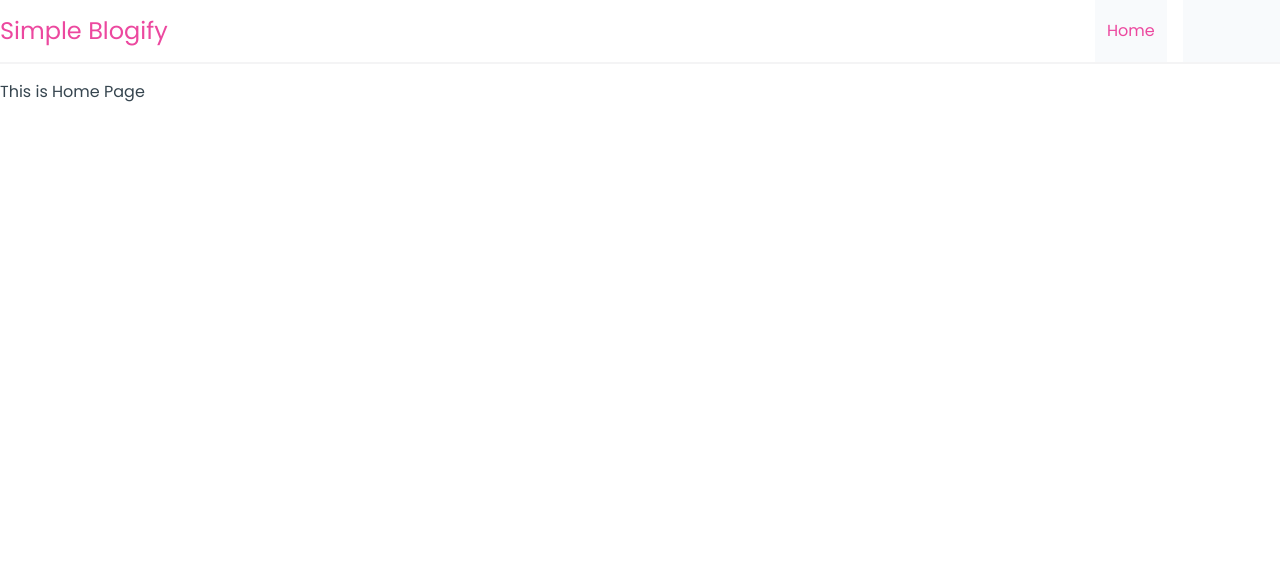
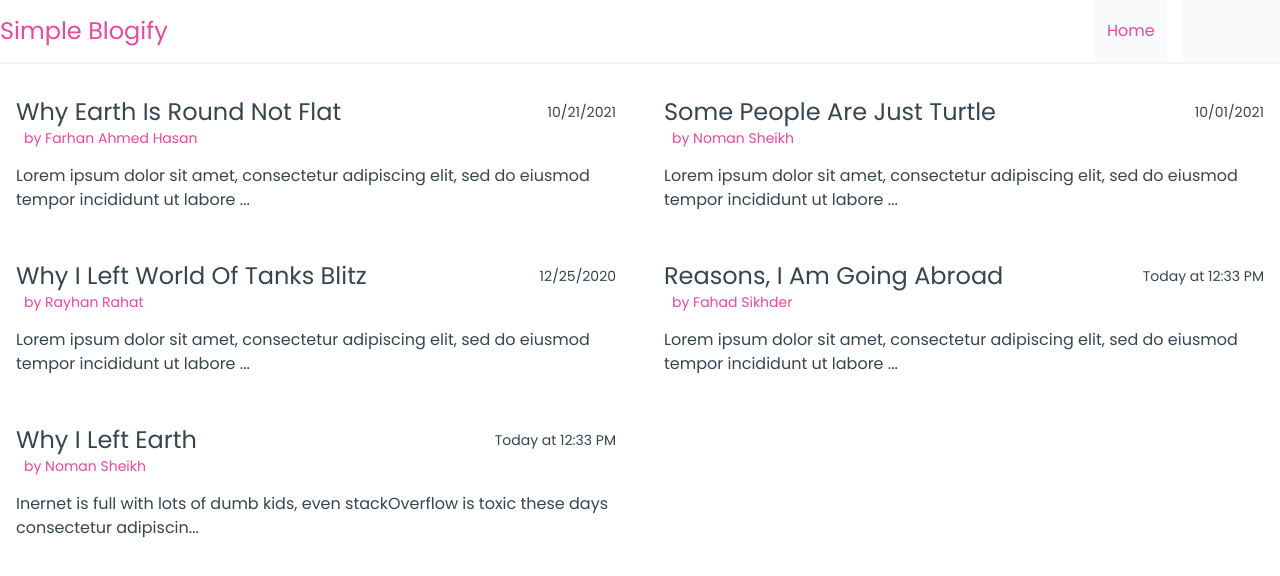
Before and after one commit to farhanahmedhasan/simple-blogify, a React (Create React App) app: page /#/ in a window 1280 px wide. Shown: the top 576 px of the page. Built offline with nearby package versions, Linux system fonts and the light colour scheme.

Commit message:
Added blog preview

```diff
--- a/package.json
+++ b/package.json
@@ -8,6 +8,7 @@
     "@testing-library/jest-dom": "^5.15.1",
     "@testing-library/react": "^11.2.7",
     "@testing-library/user-event": "^12.8.3",
+    "moment": "^2.29.1",
     "react": "^17.0.2",
     "react-dom": "^17.0.2",
     "react-router-dom": "^6.0.2",
--- /dev/null
+++ b/src/assests/data/blogsData.js
@@ -0,0 +1,45 @@
+import moment from 'moment';
+export const blogsData = [
+  {
+    id: 1,
+    title: 'why earth is round not flat',
+    author: 'Farhan Ahmed Hasan',
+    date: moment().subtract(40, 'days').calendar(),
+    content:
+      'Lorem ipsum dolor sit amet, consectetur adipiscing elit, sed do eiusmod tempor incididunt ut labore et dolore magna aliqua. Ut enim ad minim veniam, quis nostrud exercitation ullamco laboris nisi ut aliquip ex ea commodo consequat. Duis aute irure dolor in reprehenderit in voluptate velit esse cillum dolore eu fugiat ',
+  },
+  {
+    id: 2,
+    title: 'some people are just turtle',
+    author: 'Noman Sheikh',
+    date: moment().subtract(60, 'days').calendar(),
+    content:
+      'Lorem ipsum dolor sit amet, consectetur adipiscing elit, sed do eiusmod tempor incididunt ut labore et dolore magna aliqua. Ut enim ad minim veniam, quis nostrud exercitation ullamco laboris nisi ut aliquip ex ea commodo consequat. Duis aute irure dolor in reprehenderit in voluptate velit esse cillum dolore eu fugiat ',
+  },
+  {
+    id: 3,
+    title: 'why i left world of tanks blitz',
+    author: 'Rayhan Rahat',
+    date: moment().subtract(340, 'days').calendar(),
+    content:
+      'Lorem ipsum dolor sit amet, consectetur adipiscing elit, sed do eiusmod tempor incididunt ut labore et dolore magna aliqua. Ut enim ad minim veniam, quis nostrud exercitation ullamco laboris nisi ut aliquip ex ea commodo consequat. Duis aute irure dolor in reprehenderit in voluptate velit esse cillum dolore eu fugiat ',
+  },
+
+  {
+    id: 4,
+    title: 'reasons, i am going abroad',
+    author: 'Fahad Sikhder',
+    date: moment().subtract(0, 'days').calendar(),
+    content:
+      'Lorem ipsum dolor sit amet, consectetur adipiscing elit, sed do eiusmod tempor incididunt ut labore et dolore magna aliqua. Ut enim ad minim veniam, quis nostrud exercitation ullamco laboris nisi ut aliquip ex ea commodo consequat. Duis aute irure dolor in reprehenderit in voluptate velit esse cillum dolore eu fugiat ',
+  },
+
+  {
+    id: 4,
+    title: 'why i left earth',
+    author: 'Noman Sheikh',
+    date: moment().subtract(0, 'days').calendar(),
+    content:
+      'Inernet is full with lots of dumb kids, even stackOverflow is toxic these days consectetur adipiscing elit, sed do eiusmod tempor incididunt ut labore et dolore magna aliqua. Ut enim ad minim veniam, quis nostrud exercitation ullamco laboris nisi ut aliquip ex ea commodo consequat. Duis aute irure dolor in reprehenderit in voluptate velit esse cillum dolore eu fugiat ',
+  },
+];
--- /dev/null
+++ b/src/components/Blogs.js
@@ -0,0 +1,27 @@
+import { useState } from 'react';
+import { blogsData } from '../assests/data/blogsData';
+
+const Blogs = () => {
+  const [blogs, setBlogs] = useState(blogsData);
+
+  return (
+    <div className='py-4 grid gap-4  grid-cols-2'>
+      {blogs.map((blog) => {
+        const { title, author, date, content, id } = blog;
+        return (
+          <figure key={id} className='figure'>
+            <div className='flex items-center justify-between'>
+              <h2 className='figure__title'> {title}</h2>
+              <span className='figure__date'>{date}</span>
+            </div>
+
+            <span className='figure__author'>by {author}</span>
+            <p className='figure__content'>{content.substring(0, 100)}...</p>
+          </figure>
+        );
+      })}
+    </div>
+  );
+};
+
+export default Blogs;
--- a/src/components/Navbar.js
+++ b/src/components/Navbar.js
@@ -4,19 +4,16 @@ import { Link } from 'react-router-dom';
 const Navbar = () => {
   return (
     <div className='container'>
-      <nav className=' text-pink-light border-b-2 border-white-dark h-16 flex items-center'>
+      <nav className='navbar'>
         <div className='text-2xl'>Simple Blogify</div>
 
         {/* Nav Links Starts*/}
-        <ul className='ml-auto space-x-4 flex items-center self-stretch'>
+        <ul className='navbar__links'>
           {/* <div>Dark</div> */}
           {navData.map((item) => {
             const { name, link, id, extraClass } = item;
             return (
-              <li
-                key={id}
-                className={`bg-white-light h-full flex items-center hover:bg-white-dark cursor-pointer ${extraClass}`}
-              >
+              <li key={id} className={`navbar__links__item ${extraClass}`}>
                 <Link className='p-3' to={link}>
                   {name}
                 </Link>
--- a/src/index.css
+++ b/src/index.css
@@ -4,6 +4,10 @@
 @import 'tailwindcss/components';
 @import 'tailwindcss/utilities';
 
+@import 'styles/pages/navbar.css';
+
+@import 'styles/components/blogPreview.css';
+
 body {
   font-family: 'Poppins', sans-serif;
   color: #36454f;
--- a/src/pages/Home.js
+++ b/src/pages/Home.js
@@ -1,7 +1,10 @@
+import Blogs from '../components/Blogs';
 const Home = () => {
   return (
     <>
-      <div className='container mt-4'>This is Home Page</div>
+      <div className='container'>
+        <Blogs />
+      </div>
     </>
   );
 };
--- /dev/null
+++ b/src/styles/components/blogPreview.css
@@ -0,0 +1,15 @@
+.figure {
+  @apply p-4 cursor-pointer hover:bg-white-dark;
+}
+
+.figure__title {
+  @apply text-2xl capitalize;
+}
+
+.figure__date {
+  @apply text-sm;
+}
+
+.figure__author {
+  @apply text-sm block ml-2 mb-4 text-pink-light;
+}
--- /dev/null
+++ b/src/styles/pages/navbar.css
@@ -0,0 +1,11 @@
+.navbar {
+  @apply text-pink-light border-b-2 border-white-dark h-16 flex items-center;
+}
+
+.navbar__links {
+  @apply ml-auto space-x-4 flex items-center self-stretch;
+}
+
+.navbar__links__item {
+  @apply bg-white-light h-full flex items-center hover:bg-white-dark cursor-pointer;
+}
```
Also changed, not shown: src/styles/components/button.css (added), 1 other file (tests, documents, lock files or other folders).
